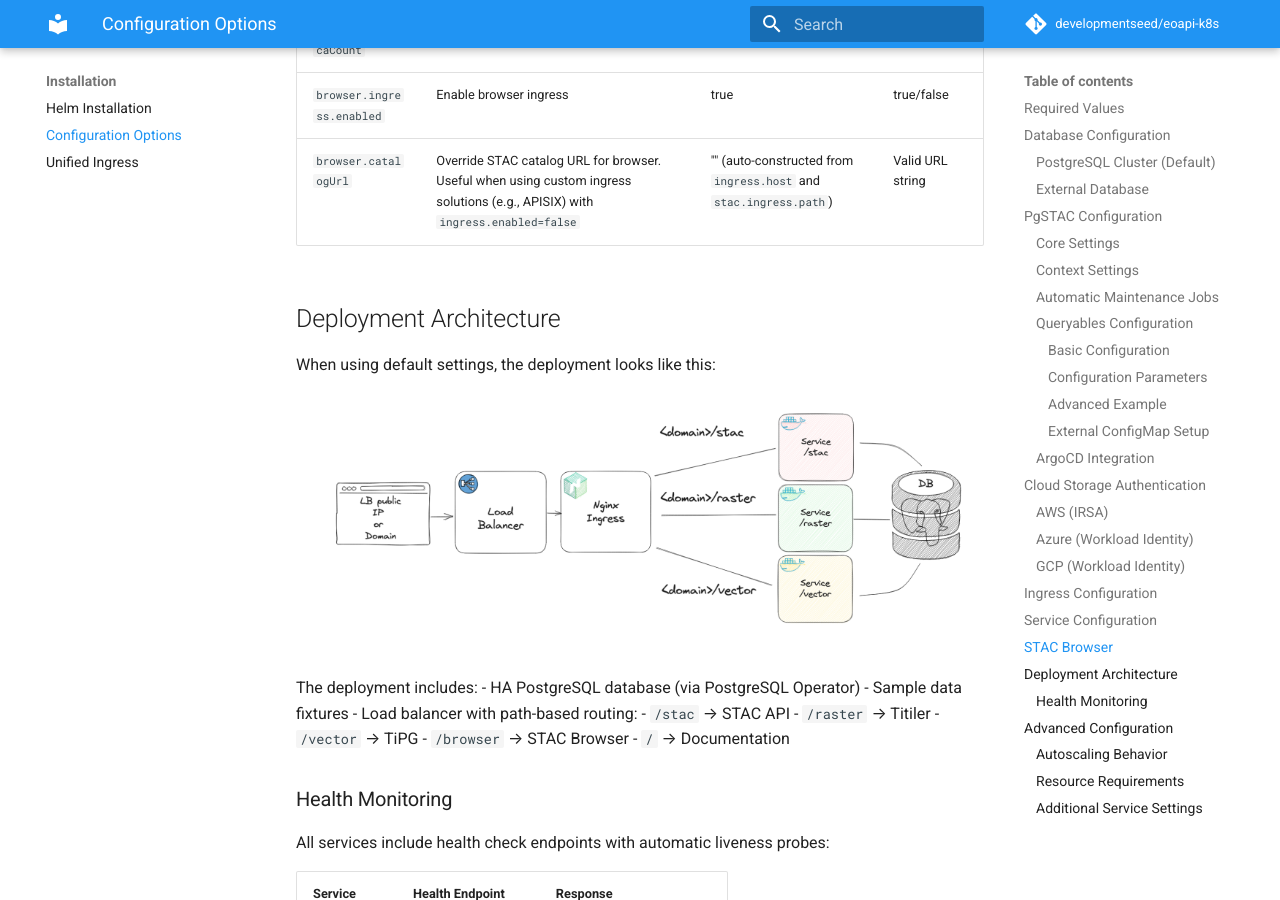
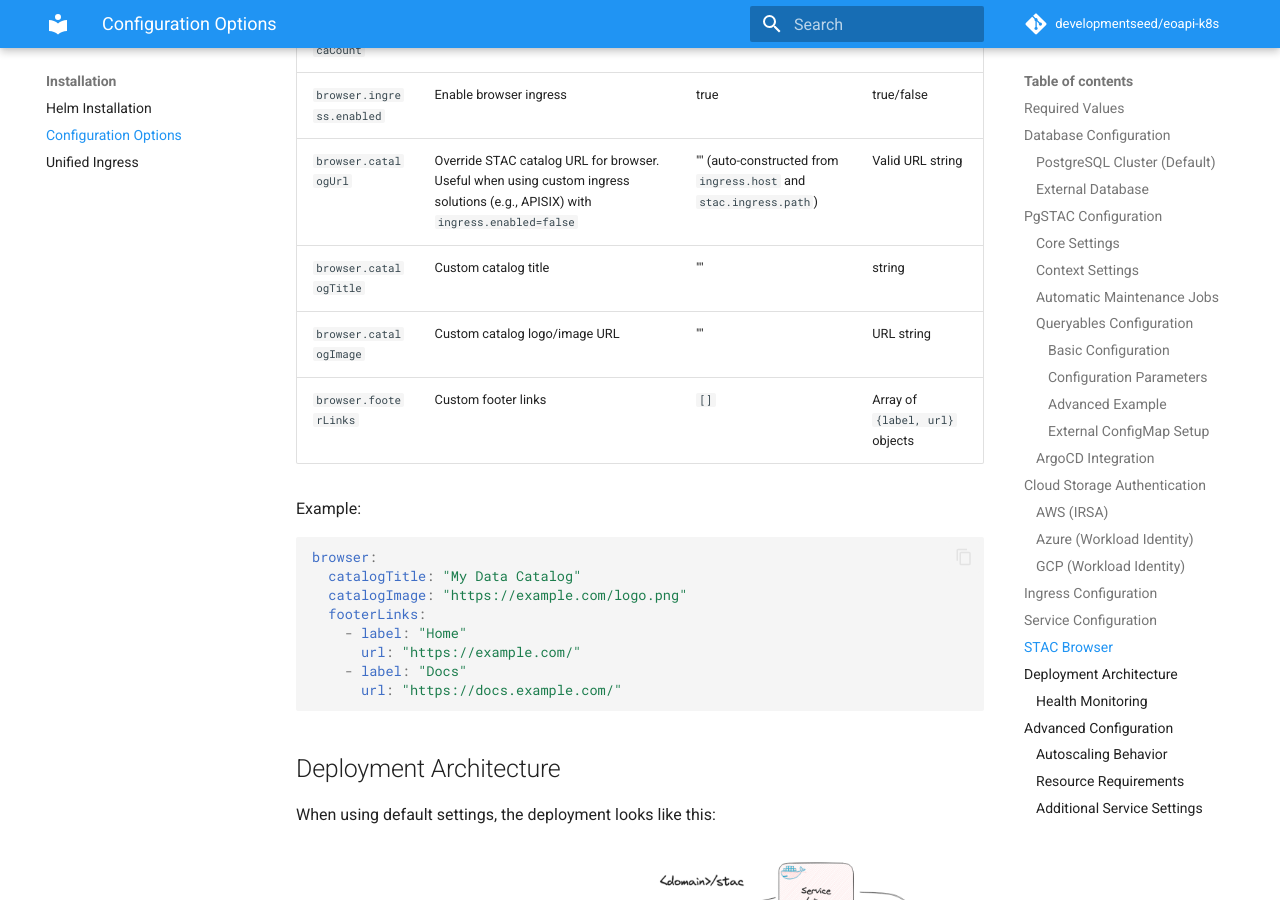
Before and after one commit to developmentseed/eoapi-k8s, an MkDocs documentation site: the page built from docs/configuration.md, in a window 1280 px wide and 900 px high, scrolled down 7643 px. Built offline with MkDocs 1.6.1 and Material for MkDocs 9.7.7, drawn with Linux system fonts in a browser that asks for light colours; comment, search, counter and statistics services are not loaded.

Commit message:
feat: Added STAC Browser visual configuration. (#454)

````diff
--- a/docs/configuration.md
+++ b/docs/configuration.md
@@ -309,6 +309,22 @@ raster:
 | `browser.replicaCount` | Number of replicas | 1 | integer > 0 |
 | `browser.ingress.enabled` | Enable browser ingress | true | true/false |
 | `browser.catalogUrl` | Override STAC catalog URL for browser. Useful when using custom ingress solutions (e.g., APISIX) with `ingress.enabled=false` | "" (auto-constructed from `ingress.host` and `stac.ingress.path`) | Valid URL string |
+| `browser.catalogTitle` | Custom catalog title | "" | string |
+| `browser.catalogImage` | Custom catalog logo/image URL | "" | URL string |
+| `browser.footerLinks` | Custom footer links | `[]` | Array of `{label, url}` objects |
+
+Example:
+
+```yaml
+browser:
+  catalogTitle: "My Data Catalog"
+  catalogImage: "https://example.com/logo.png"
+  footerLinks:
+    - label: "Home"
+      url: "https://example.com/"
+    - label: "Docs"
+      url: "https://docs.example.com/"
+```
 
 ## Deployment Architecture
 
````
Also changed, not shown: docs/unified-ingress.md (+1 -1 lines), 6 other files.
